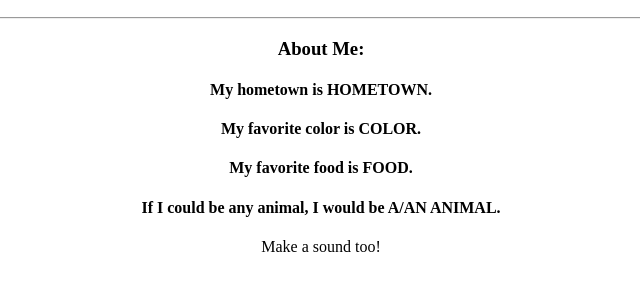
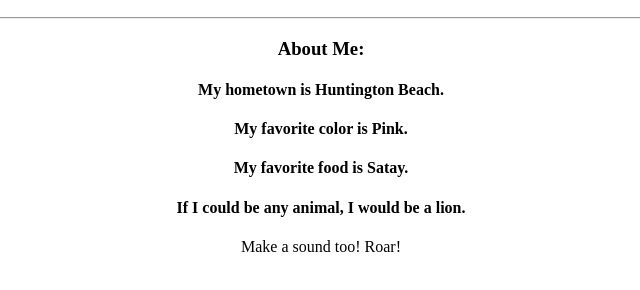
Before and after one commit to yeewad/practicerepo2, a plain HTML site: page index.html in a window 1280 px wide. Shown: the part 110-400 px from the top of the page, without its empty margins (319-959 px from the left). Drawn offline with Linux system fonts and the light colour scheme.

Commit message:
add Lion

```diff
--- a/index.html
+++ b/index.html
@@ -11,11 +11,11 @@
 				<h2>Software Developer</h2>
 				<hr>
 				<h3>About Me:</h3>
-					<h4>My hometown is HOMETOWN.</h4>
-					<h4>My favorite color is COLOR.</h4>
-					<h4>My favorite food is FOOD.</h4>
-					<h4>If I could be any animal, I would be A/AN ANIMAL.</h4>
-                    <h>Make a sound too!</h>
+					<h4>My hometown is Huntington Beach.</h4>
+					<h4>My favorite color is Pink.</h4>
+					<h4>My favorite food is Satay.</h4>
+					<h4>If I could be any animal, I would be a lion.</h4>
+                    <h>Make a sound too! Roar!</h>
 			</div>
 		  </body>
 		</html>
```
